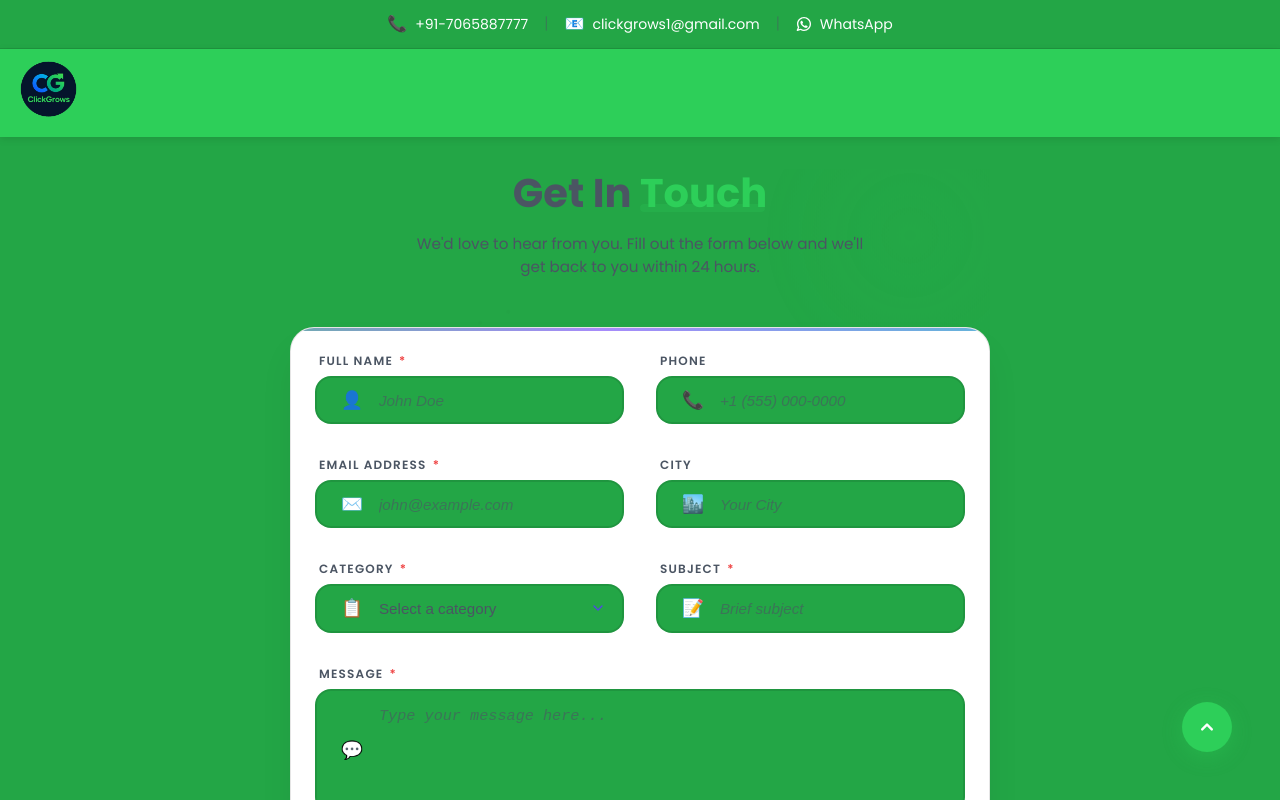
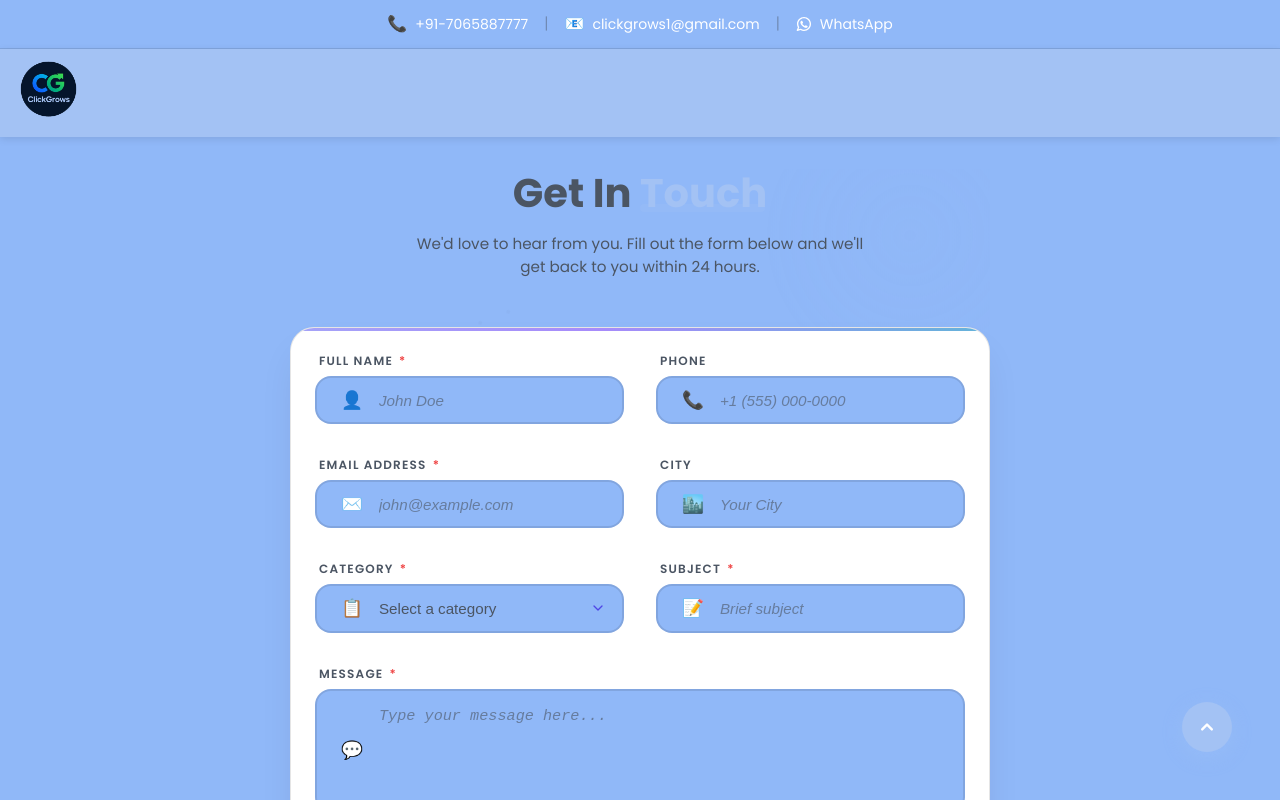
Before and after one commit to code-droplets/clickgrows, a React (Vite) app: page /contact-us in a window 1280 px wide. Shown: the top 800 px of the page. Built offline with nearby package versions, Linux system fonts and the light colour scheme.

Commit message:
change color

```diff
--- a/src/styles/_variables.scss
+++ b/src/styles/_variables.scss
@@ -1,9 +1,9 @@
 // -----------------------------
 // COLOR VARIABLES
 // -----------------------------
-$primary: #2dcf59;   // Light brown
-$secondary: #23a646; // Darker brown
-$tertiary: #2559ae;   // Light brown
+$primary: #a3c2f4;   // Light brown
+$secondary: #90B8F8; // Darker brown
+$tertiary: #5F85DB;   // Light brown
 $success: #22c55e;
 $warning: #facc15;
 $error: #ef4444;
@@ -81,8 +81,10 @@ $container-width: 100%;
 }
 
 .dark-theme {
-  --bg-primary: linear-gradient(135deg, #{$color-gray-900} 0%, #{$color-gray-800} 100%);
-  --bg-secondary: #{$color-gray-800};
+  // --bg-primary: linear-gradient(135deg, #{$color-gray-900} 0%, #{$color-gray-800} 100%);
+  --bg-primary: #353941;
+  // --bg-secondary: #{$color-gray-800};
+  --bg-secondary: #353941;
   --text-primary: #{$color-gray-50};
   --text-secondary: #{$color-gray-100};
   --text-tertiary: #{$color-gray-50};
@@ -98,6 +100,7 @@ $container-width: 100%;
   --cta-gradient: linear-gradient(135deg, #{$tertiary} 0%, #{$secondary} 100%);
   --arrow-filter: brightness(0) invert(1);
   --body-bg: #{$bg-dark};
-  --card-bg: #{$color-gray-800};
+  // --card-bg: #{$color-gray-800};
+  --card-bg: #26282B;
   --cta-bg: linear-gradient(135deg, #{$bg-light} 0%, #{$primary} 100%);
 }
```
Also changed, not shown: 5 other files (tests, documents, lock files or other folders).
